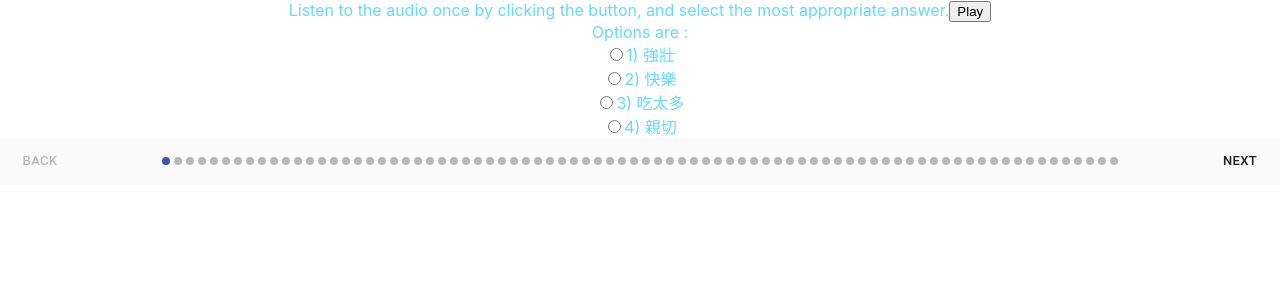
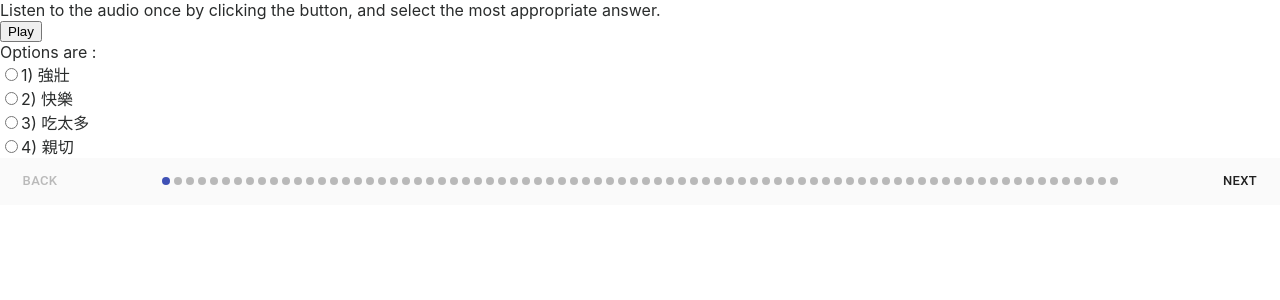
Before and after one commit to Ivanhei/vlts, a React (Create React App) app: page / in a window 1280 px wide. Shown: the top 300 px of the page. Built offline with nearby package versions, Linux system fonts and the light colour scheme.

Commit message:
play button finished

```diff
--- a/src/App.css
+++ b/src/App.css
@@ -1,5 +1,5 @@
 .App {
-  text-align: center;
+  text-align: left;
 }
 
 .App-logo {
@@ -25,7 +25,7 @@
 }
 
 .App-link {
-  color: #61dafb;
+  color: #2a2c2c;
 }
 
 @keyframes App-logo-spin {
@@ -38,9 +38,9 @@
 }
 
 .Quiz_render_container{
-  color: #61dafb;
+  color: #2a2c2c;
 }
 
 .Quiz_container_display{
-  color: #61dafb;
+  color: #2a2c2c;
 }
--- a/src/App.js
+++ b/src/App.js
@@ -1,6 +1,6 @@
 //import logo from './logo.svg';
 import './App.css';
-import { Component, createRef } from "react";
+import { Component, createRef, useRef, useState, useEffect } from "react";
 import MobileStepper from '@material-ui/core/MobileStepper';
 import Button from '@material-ui/core/Button';
 //import Replay from '@material-ui/icons/Replay';
@@ -117,14 +117,8 @@ class App extends Component {
               {
                 return (
                   <div>
-                    {item.type.instruction}
-                    {/* <AudioControl src={item.audioSrc}/> */}
-                    <audio ref={this.questionAudio} src={item.audioSrc}/>
-                    {this.questionAudio.current?.paused ? <button onClick={() => {
-                      this.questionAudio.current.pause()
-                    }}>Pause</button> : <button onClick={() => {
-                      this.questionAudio.current.play()
-                    }}>Play</button>}
+                    <div>{item.type.instruction}</div>
+                    <div><AudioControl src={item.audioSrc}/></div>
                     <div> Options are : </div>
                       {item.options.map((ans,index_ans)=>{
                         index_ans = index_ans + 1
@@ -164,19 +158,26 @@ class App extends Component {
   }
 }
 
-// function AudioControl(props) {
+function AudioControl(props) {
+  const audioRef = useRef()
+  const [audioPlaying, setAudioPlaying] = useState(false)
 
+  useEffect(() => {
+    const audioEl = audioRef.current
 
-//   return <>
-//     <audio ref={this.questionAudio} src={props.src}/>
-//     {this.questionAudio.current?.paused ? <button onClick={() => {
-//       this.questionAudio.current.pause()
-//     }}>Pause</button> : <button onClick={() => {
-//       this.questionAudio.current.play()
-//     }}>Play</button>}
-//   </>
-// }
+    if (audioPlaying)
+      audioEl.play()
+    else
+      audioEl.pause()
+  }, [audioRef, audioPlaying])
 
+  return <>
+    <audio ref={audioRef} src={props.src} /*controls*//>
+    {audioPlaying ?
+      <button onClick={() => setAudioPlaying(false)}>Pause</button> :
+      <button onClick={() => setAudioPlaying(true)}>Play</button>}
+  </>
+}
 
 const questionTypes = {
   "LVLT_Practice": {
```
